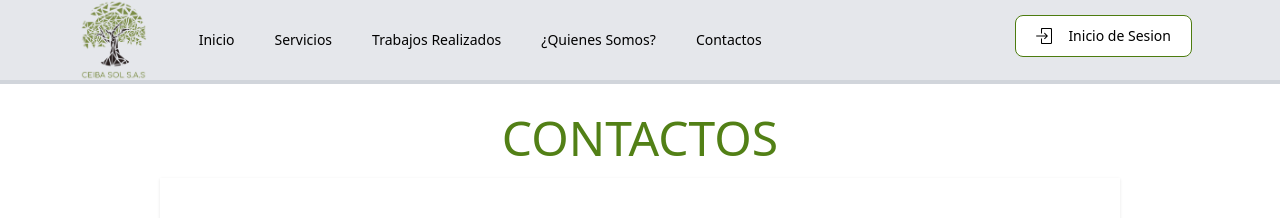
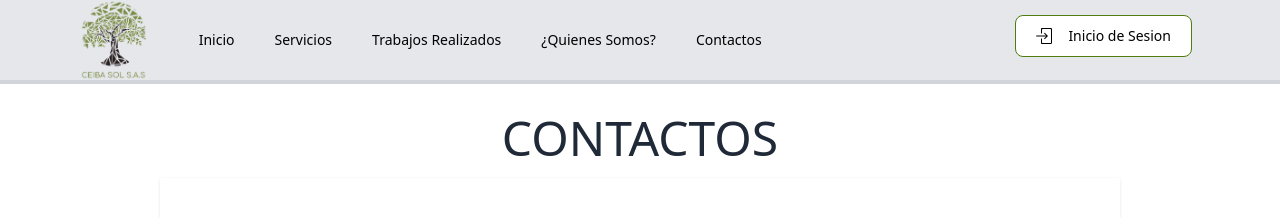
Before and after one commit to CeibaSol/CeibaSol_FE, a React (Create React App) app: page /contactos in a window 1280 px wide. Shown: the top 218 px of the page. Built offline with nearby package versions, Linux system fonts and the light colour scheme.

Commit message:
Contactos

```diff
--- a/src/components/contactos/contactos.js
+++ b/src/components/contactos/contactos.js
@@ -59,7 +59,7 @@ export default function Contactos() {
           data-aos="fade-up"
           className="scroll-smooth hover:scroll-auto pt-6 flex space-x-2 justify-center "
         >
-          <h1 class="text-lime-700 animate-pulse text-5xl font-medium leading-tight mb-2.5" >
+          <h1 className="text-5xl font-medium leading-tight text-gray-800 mb-2.5 mt-0">
             CONTACTOS
           </h1>
 
```
